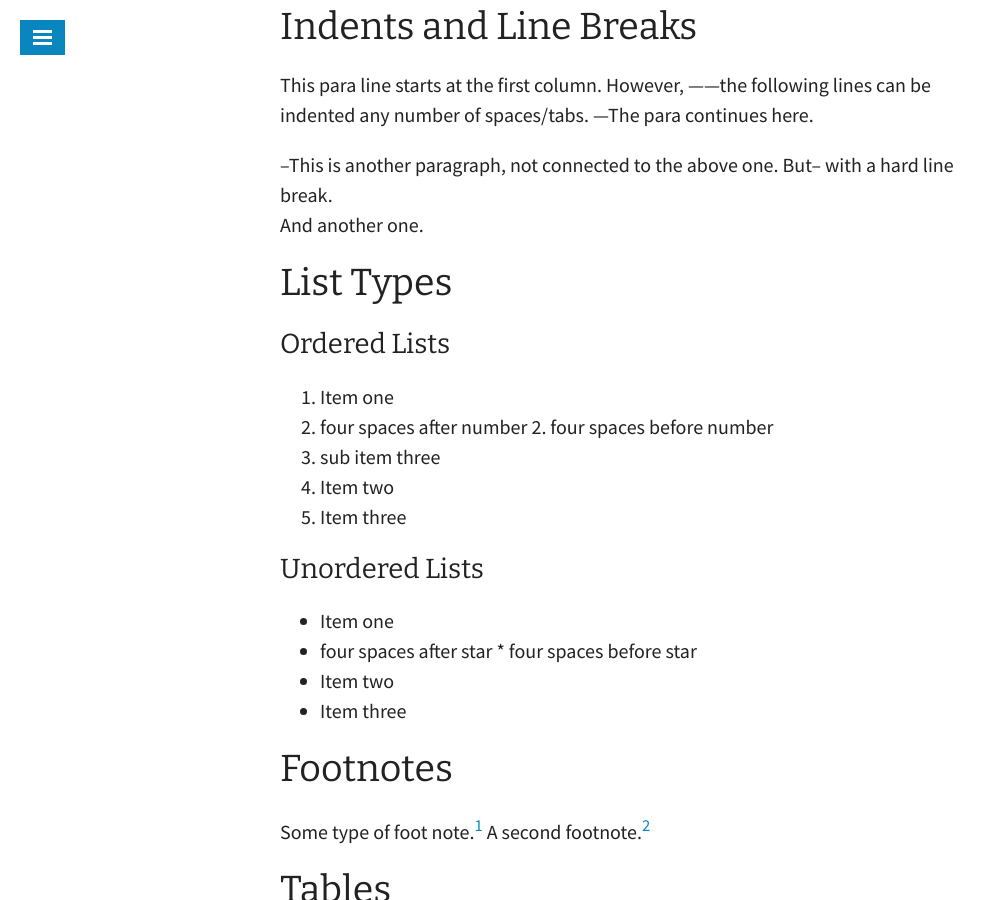
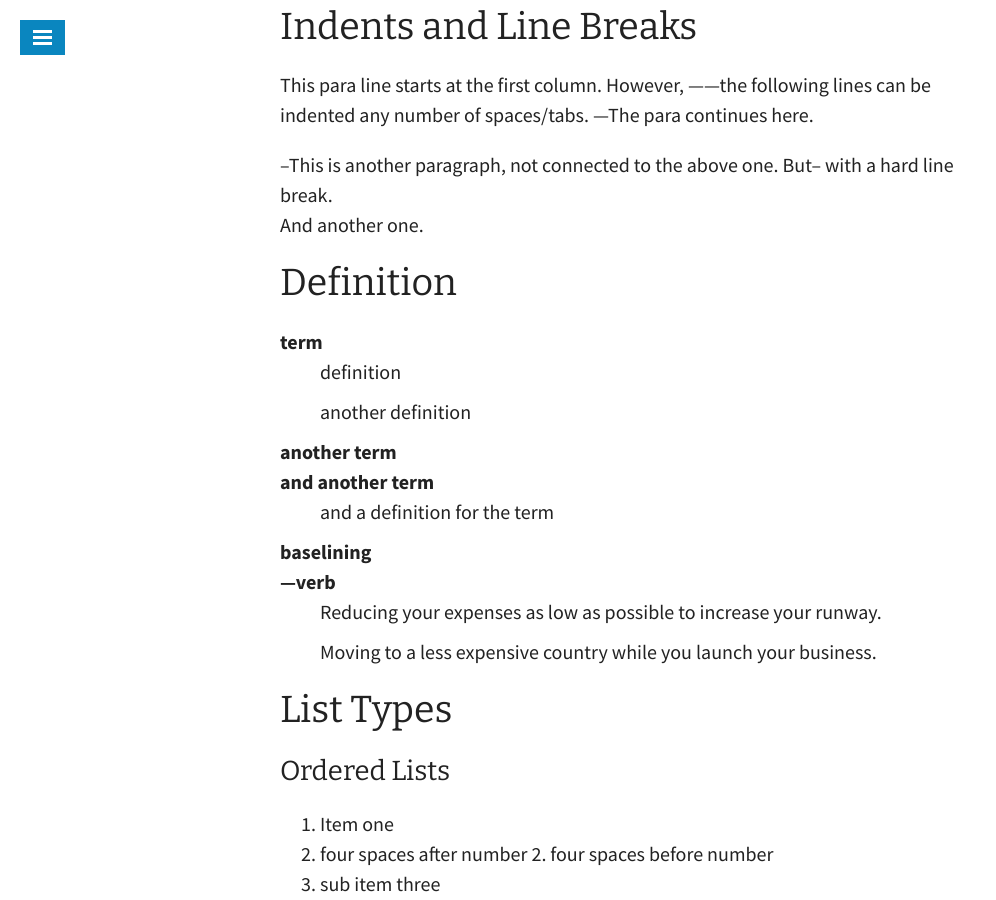
Before and after one commit to snowdj/bradonomics.github.io, a Jekyll site: the page built from _posts/2014-09-22-test-post.md, in a window 1280 px wide and 900 px high, scrolled down 1236 px. Shown: the whole window, without its empty margins (0-996 px from the left). Built offline with Jekyll 4.4.1, drawn with Linux system fonts in a browser that asks for light colours; some web fonts are replaced; some of the changed text lies outside the part shown.

Commit message:
More Markdown Testing

```diff
--- a/_posts/2014-09-22-test-post.md
+++ b/_posts/2014-09-22-test-post.md
@@ -34,6 +34,21 @@ This para line starts at the first column. However,
 --This is another paragraph, not connected to the above one. But--
 with a hard line break. \\
 And another one.
+
+## Definition
+
+term
+: definition
+: another definition
+
+another term
+and another term
+: and a definition for the term
+
+baselining
+---verb
+: Reducing your expenses as low as possible to increase your runway.
+: Moving to a less expensive country while you launch your business.
 
 ## List Types
 
@@ -106,7 +121,7 @@ Some type of foot note.[^1] A second footnote.[^2]
 
 <div class="notice-warning"><strong>Warning Notice:</strong> <code>.notice-warning</code> Maecenas ornare tortor. Donec sed [tellus eget]() sapien fringilla nonummy. Mauris a ante. Suspendisse quam sem, consequat at.</div>
 
-<div class="notice-danger" markdown="1">**Warning Danger:** `.notice-danger` Maecenas ornare tortor. [Donec sed tellus]() eget sapien fringilla nonummy. Mauris a ante. Suspendisse quam sem, consequat at.</div>
+<div class="notice-danger"><div markdown="1">**Warning Danger:** `.notice-danger` Maecenas ornare tortor. [Donec sed tellus]() eget sapien fringilla nonummy. Mauris a ante. Suspendisse quam sem, consequat at.</div></div>
 
 ### Message that came with the demo code
 
```
